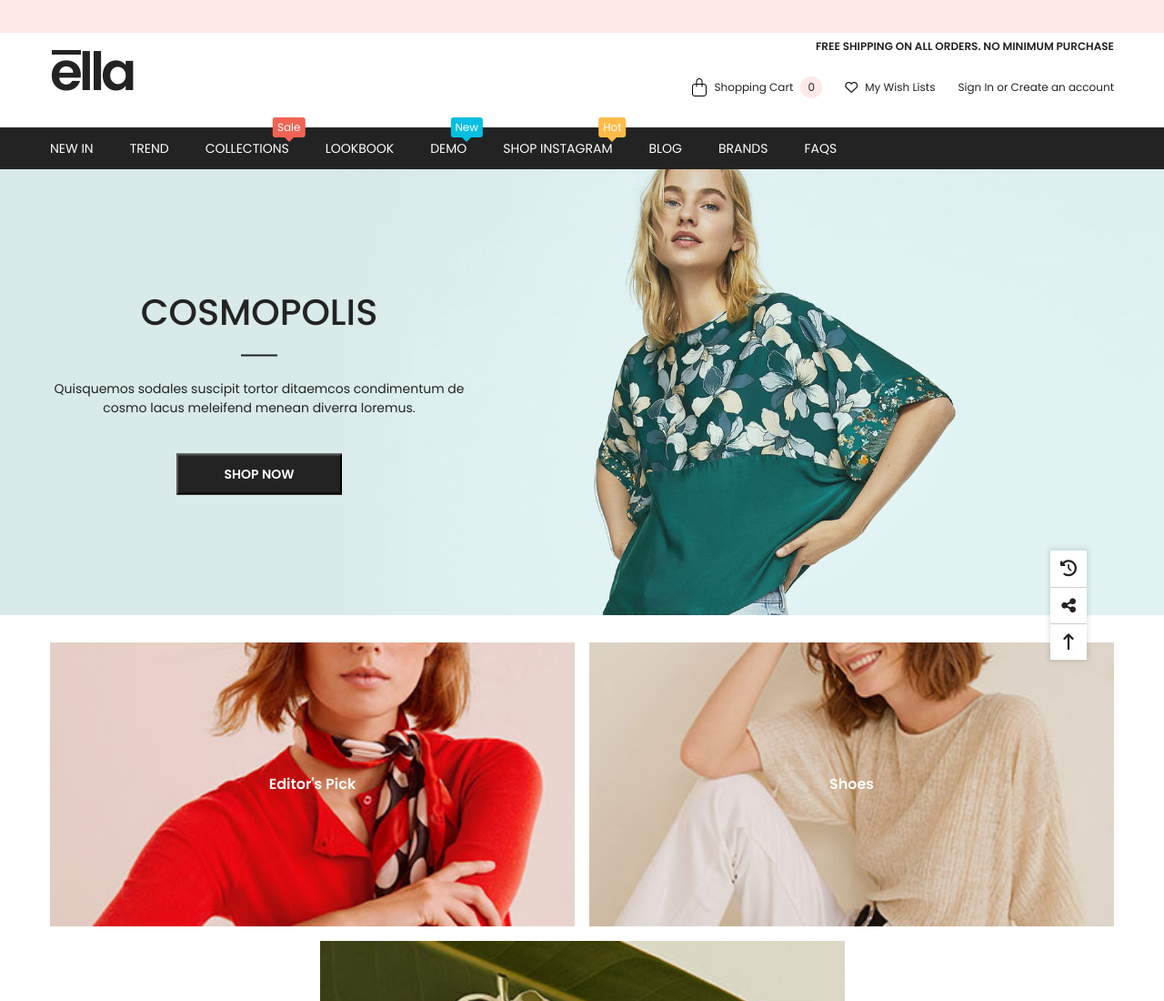
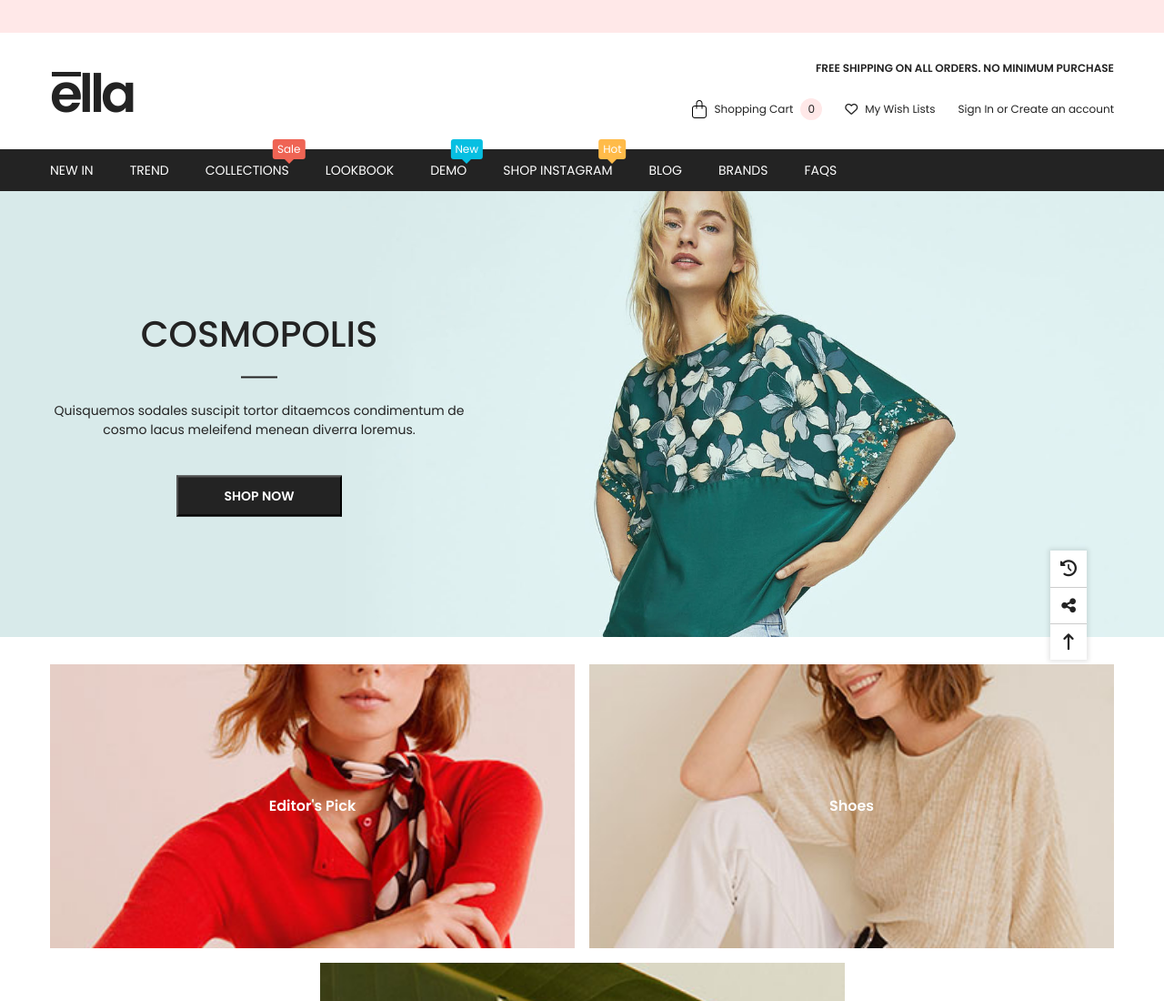
Before and after one commit to lamtruong28/halothemes-test, a plain HTML site: page index.html in a window 1280 px wide. Shown: the top 1100 px of the page at 91% size. Drawn offline with nearby package versions, Linux system fonts and the light colour scheme.

Commit message:
fix bugs

```diff
--- a/index.html
+++ b/index.html
@@ -56,7 +56,7 @@
                     Free shipping on All Orders. No Minimum Purchase
                 </p>
                 <div
-                    class="top-nav__wrapper d-flex justify-content-between align-items-center pt-md-0"
+                    class="top-nav__wrapper d-flex justify-content-between align-items-center pt-md-4 pt-0"
                 >
                     <a href="/" class="logo"
                         ><span class="first-character">e</span>lla</a
```
